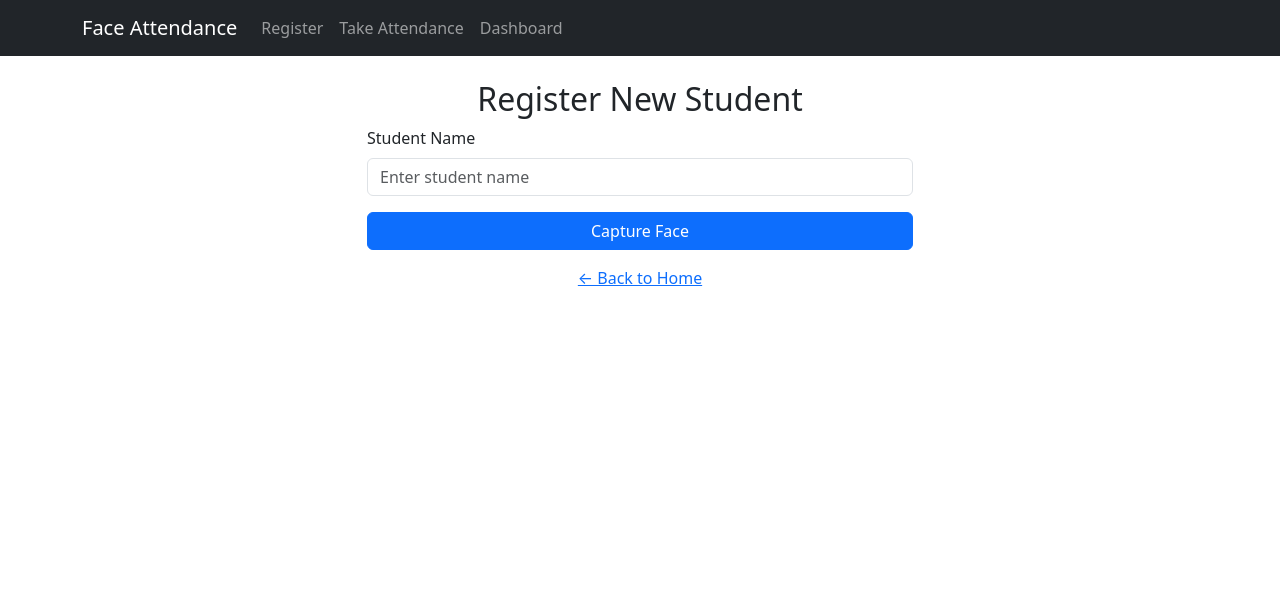
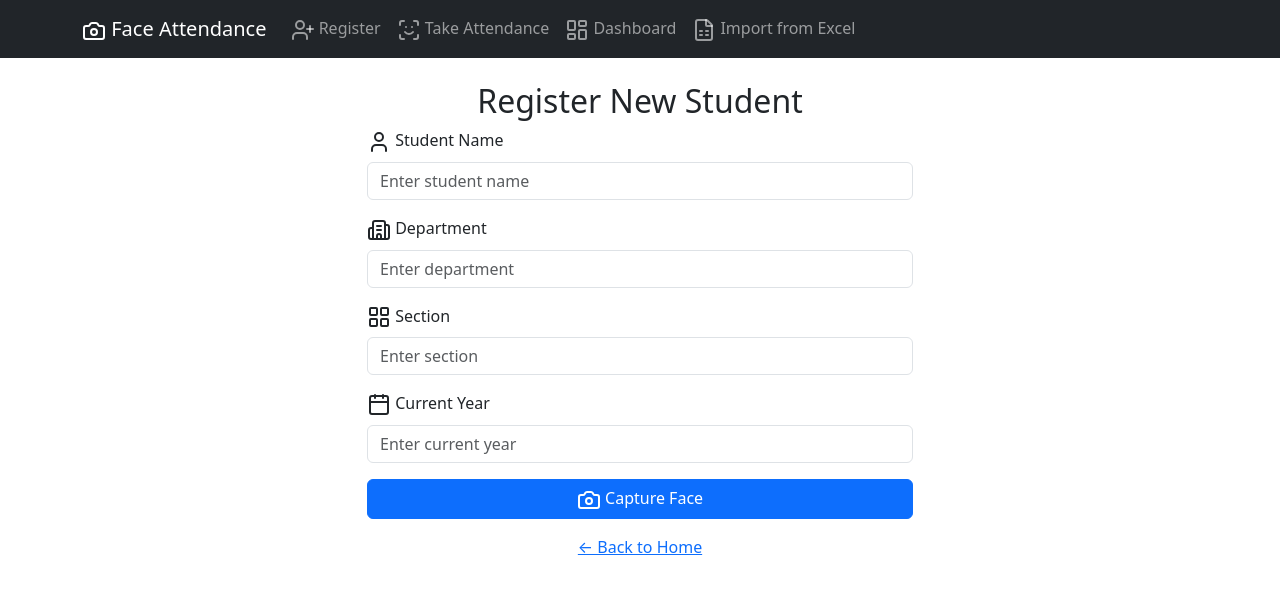
Before and after one commit to vignesh-pandian-p/face-attendance-system, a Flask app: page /register in a window 1280 px wide. Shown: the top 594 px of the page. Run offline with Flask 3, Linux system fonts and the light colour scheme.

Commit message:
feat: Add new features and improve UI
This commit introduces several new features and UI improvements to make the application more powerful and user-friendly.

Key features and improvements:
- **Extended User Model:** The `User` model now includes `department`, `section`, and `current_year` fields, allowing for more detailed student information.
- **Excel Import:** A new feature allows for bulk import of students from an Excel file, streamlining the registration process.
- **UI Enhancement with Lucide Icons:** The user interface has been significantly improved with the integration of the Lucide icon pack, making it more intuitive and visually appealing.
- **Improved Forms and Layout:** The registration form has been updated to include the new fields, and the overall layout of the application has been refined for a better user experience.

```diff
--- a/app/models/user.py
+++ b/app/models/user.py
@@ -4,6 +4,9 @@ class User(db.Model):
     id = db.Column(db.Integer, primary_key=True)
     name = db.Column(db.String(100), unique=True, nullable=False)
     image_path = db.Column(db.String(200), nullable=False)
+    department = db.Column(db.String(100), nullable=True)
+    section = db.Column(db.String(100), nullable=True)
+    current_year = db.Column(db.Integer, nullable=True)
 
     def __repr__(self):
         return f'<User {self.name}>'
--- a/app/templates/base.html
+++ b/app/templates/base.html
@@ -5,24 +5,31 @@
     <meta name="viewport" content="width=device-width, initial-scale=1">
     <title>{% block title %}Face Attendance{% endblock %}</title>
     <link href="https://cdn.jsdelivr.net/npm/bootstrap@5.3.0/dist/css/bootstrap.min.css" rel="stylesheet">
+    <script src="https://unpkg.com/lucide@latest"></script>
   </head>
   <body>
     <nav class="navbar navbar-expand-lg navbar-dark bg-dark">
       <div class="container">
-        <a class="navbar-brand" href="{{ url_for('main.index') }}">Face Attendance</a>
+        <a class="navbar-brand" href="{{ url_for('main.index') }}">
+          <i data-lucide="camera"></i>
+          Face Attendance
+        </a>
         <button class="navbar-toggler" type="button" data-bs-toggle="collapse" data-bs-target="#navbarNav" aria-controls="navbarNav" aria-expanded="false" aria-label="Toggle navigation">
           <span class="navbar-toggler-icon"></span>
         </button>
         <div class="collapse navbar-collapse" id="navbarNav">
           <ul class="navbar-nav">
             <li class="nav-item">
-              <a class="nav-link" href="{{ url_for('main.register') }}">Register</a>
+              <a class="nav-link" href="{{ url_for('main.register') }}"><i data-lucide="user-plus"></i> Register</a>
             </li>
             <li class="nav-item">
-              <a class="nav-link" href="{{ url_for('main.attendance') }}">Take Attendance</a>
+              <a class="nav-link" href="{{ url_for('main.attendance') }}"><i data-lucide="scan-face"></i> Take Attendance</a>
             </li>
             <li class="nav-item">
-                <a class="nav-link" href="{{ url_for('main.dashboard') }}">Dashboard</a>
+                <a class="nav-link" href="{{ url_for('main.dashboard') }}"><i data-lucide="layout-dashboard"></i> Dashboard</a>
+            </li>
+            <li class="nav-item">
+                <a class="nav-link" href="{{ url_for('main.import_excel') }}"><i data-lucide="file-spreadsheet"></i> Import from Excel</a>
             </li>
           </ul>
         </div>
@@ -34,5 +41,8 @@
     </div>
 
     <script src="https://cdn.jsdelivr.net/npm/bootstrap@5.3.0/dist/js/bootstrap.bundle.min.js"></script>
+    <script>
+      lucide.createIcons();
+    </script>
   </body>
 </html>
--- a/app/templates/index.html
+++ b/app/templates/index.html
@@ -7,9 +7,9 @@
     <h1 class="mt-5">Face Recognition Attendance System</h1>
     <p class="lead">A modern and modular attendance system.</p>
     <div class="d-grid gap-2 col-6 mx-auto mt-5">
-        <a href="{{ url_for('main.register') }}" class="btn btn-primary btn-lg">Register New Student</a>
-        <a href="{{ url_for('main.attendance') }}" class="btn btn-secondary btn-lg">Take Attendance</a>
-        <a href="{{ url_for('main.dashboard') }}" class="btn btn-info btn-lg">View Dashboard</a>
+        <a href="{{ url_for('main.register') }}" class="btn btn-primary btn-lg"><i data-lucide="user-plus"></i> Register New Student</a>
+        <a href="{{ url_for('main.attendance') }}" class="btn btn-secondary btn-lg"><i data-lucide="scan-face"></i> Take Attendance</a>
+        <a href="{{ url_for('main.dashboard') }}" class="btn btn-info btn-lg"><i data-lucide="layout-dashboard"></i> View Dashboard</a>
     </div>
 </div>
 {% endblock %}
--- a/app/templates/register.html
+++ b/app/templates/register.html
@@ -8,11 +8,23 @@
         <h2 class="text-center">Register New Student</h2>
         <form method="post">
             <div class="mb-3">
-                <label for="name" class="form-label">Student Name</label>
+                <label for="name" class="form-label"><i data-lucide="user"></i> Student Name</label>
                 <input type="text" class="form-control" id="name" name="name" placeholder="Enter student name" required>
             </div>
+            <div class="mb-3">
+                <label for="department" class="form-label"><i data-lucide="building-2"></i> Department</label>
+                <input type="text" class="form-control" id="department" name="department" placeholder="Enter department">
+            </div>
+            <div class="mb-3">
+                <label for="section" class="form-label"><i data-lucide="layout-grid"></i> Section</label>
+                <input type="text" class="form-control" id="section" name="section" placeholder="Enter section">
+            </div>
+            <div class="mb-3">
+                <label for="current_year" class="form-label"><i data-lucide="calendar"></i> Current Year</label>
+                <input type="number" class="form-control" id="current_year" name="current_year" placeholder="Enter current year">
+            </div>
             <div class="d-grid">
-                <button type="submit" class="btn btn-primary">Capture Face</button>
+                <button type="submit" class="btn btn-primary"><i data-lucide="camera"></i> Capture Face</button>
             </div>
         </form>
         <div class="text-center mt-3">
--- a/requirements.txt
+++ b/requirements.txt
@@ -6,3 +6,4 @@ pandas
 Flask-SQLAlchemy
 Flask-Migrate
 mysql-connector-python
+openpyxl
```
Also changed, not shown: app/routes/main.py (+36 -1 lines), app/templates/dashboard.html (+4 -4 lines), app/templates/import_excel.html (added, +23 -0 lines), migrations/versions/7afc3fbe071f_initial_migration.py (renamed from migrations/versions/1cd628e87506_initial_migration.py, +7 -4 lines).
